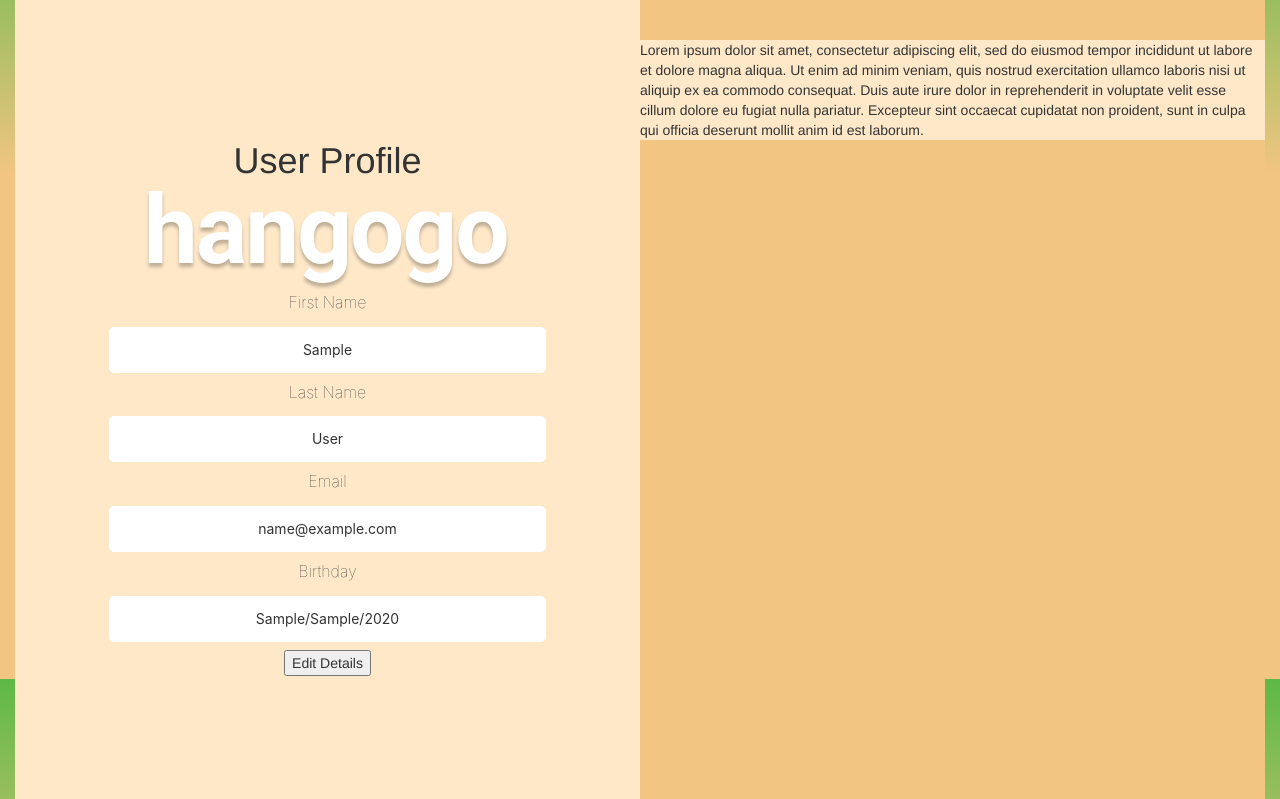
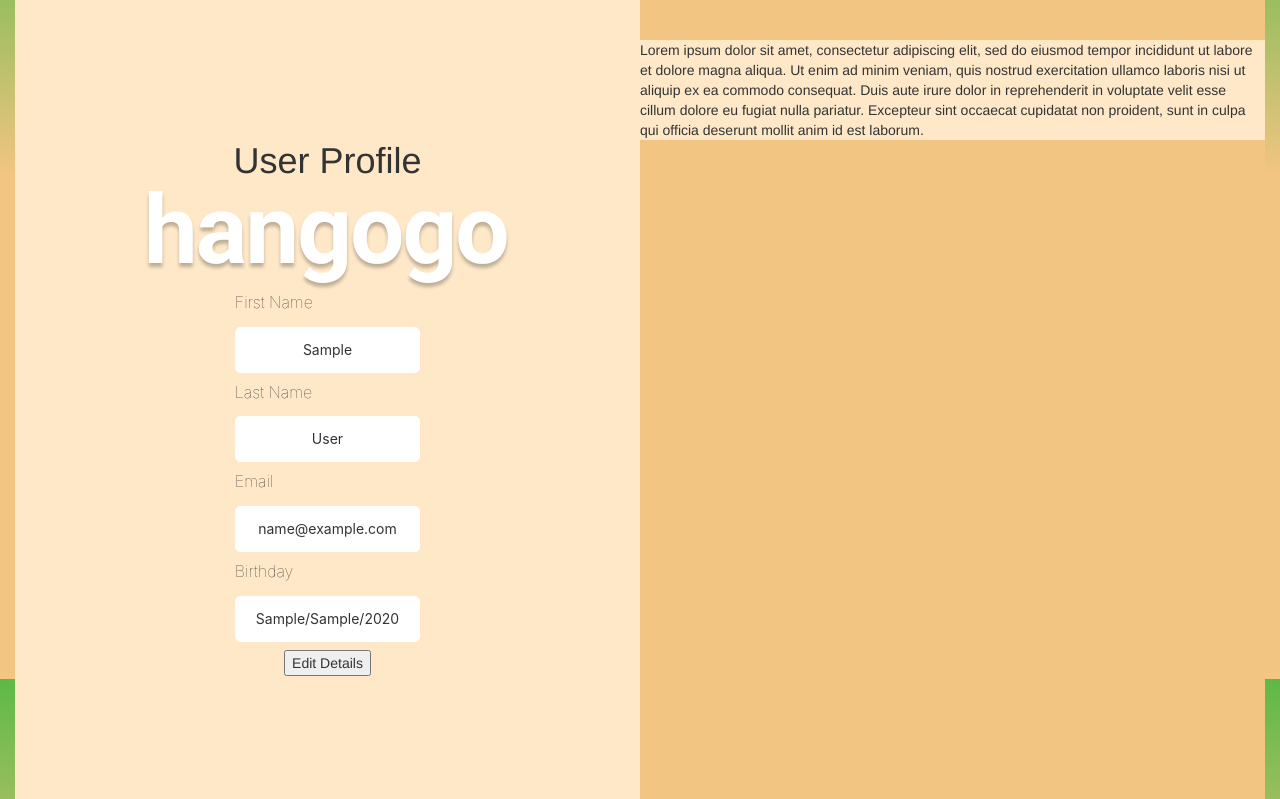
Before and after one commit to Lizeth-V/HangoGo, a Flask app: a page that uses templates/landing_page.html in a window 1280 px wide. Shown: the part 121-920 px from the top of the page. Run offline with Flask 3, Linux system fonts and the light colour scheme; a database or web service that is not in the repository returns one stand-in record (values such as "Sample title").

Commit message:
script changes for editing mode + css change
bonus logo path modified in interests page too

```diff
--- a/static/css/landing_page.css
+++ b/static/css/landing_page.css
@@ -54,9 +54,22 @@ html{
     box-sizing: border-box;
 }
 
-/* .user-edit{
+/* uses the same format as .user-profile p but allows it ot be used by
+span tag and make it editable (Lizeth) */
+.account-details .editable {
+    display: flex;
+    background-color: #fff;
+    width: 100%;
+    justify-content: center;
+    align-items: center;
+    font-family: 'Inter', sans-serif;
+    padding: 12px 20px;
+    margin: 8px 0;
+    border: 1px solid rgb(255, 255, 255);
+    border-radius: 5px;
+    box-sizing: border-box;
+}
 
-} */
 .user-chatbox {
     display: flex;
     flex-direction: column;
--- a/templates/interests.html
+++ b/templates/interests.html
@@ -10,7 +10,7 @@
     <body>
         <header>
             <div id="logo">
-                <img src="../Logos/hangogo.png" alt="Hangogo">
+                <img src="../static/icons/hangogo.png" alt="Hangogo">
             </div>
         </header>
         <section id = interests>
--- a/templates/landing_page.html
+++ b/templates/landing_page.html
@@ -3,6 +3,7 @@
 <head>
     <meta charset="UTF-8">
     <meta name="viewport" content="width=device-width, initial-scale=1.0">
+    <script src="../scripts/landing_page_edit.js"></script>
     <div class="logo">
         <h1>hangogo</h1>
         <ul>
@@ -19,17 +20,24 @@
         <div class="user-profile">
             <h1>User Profile</h1>
             <img src="../static/icons/hangogo.png" alt="">
-            <label for="first_name">First Name</label>
-            <p>{{first_name}}</p>
-            <label for="last_name">Last Name</label>
-            <p>{{last_name}}</p>
-            <label for="email">Email</label>
-            <p>{{email}}</p>
-            <label for="birthday">Birthday</label>
-            <p>{{birth_month}}/{{birth_day}}/{{birth_year}}</p>
+            <div class="account-details">
+                <label for="first_name">First Name</label>
+                <span id="first_name" class="editable">{{first_name}}</span>
+                <label for="last_name">Last Name</label>
+                <span id="last_name" class="editable">{{last_name}}</span>
+                <label for="email">Email</label>
+                <span id="email" class="editable">{{email}}</span>
+                <label for="birthday">Birthday</label>
+                <span id="birthday" class="editable">{{birth_month}}/{{birth_day}}/{{birth_year}}</span>
+            </div>
             <!-- Adding the edit functionality (Lizeth) -->
 
             <button id="editButton" onclick="enableEditMode()">Edit Details</button>
+
+            <!-- Cancel and Save Button for when enabeling editing mode -->
+            <button id="cancelButton" onclick="cancelEditMode()" style="display: none;">Cancel</button>
+
+            <button id="saveButton" onclick="saveDetails()" style="display: none;">Save Details</button>
 
         </div>
         <div class="user-chatbox">
@@ -44,31 +52,51 @@
     <script src="https://cdn.jsdelivr.net/npm/bootstrap@3.4.1/dist/js/bootstrap.min.js" integrity="sha384-aJ21OjlMXNL5UyIl/XNwTMqvzeRMZH2w8c5cRVpzpU8Y5bApTppSuUkhZXN0VxHd" crossorigin="anonymous"></script>
 
     <!-- Editing mode (Lizeth) -->
+    <script src="../scripts/landing_page_edit.js"></script>
     <script>
         function enableEditMode() {
-            // Get the elements to be edited
+            // elements being edited - birthday is not allowed to be edited
             var firstName = document.getElementById('first_name');
             var lastName = document.getElementById('last_name');
             var email = document.getElementById('email');
 
-            // Create input fields for editing
+            // create input fields for editing
             var inputFirstName = createInputField(firstName.innerText, 'first_name');
             var inputLastName = createInputField(lastName.innerText, 'last_name');
             var inputEmail = createInputField(email.innerText, 'email');
 
             // Replace text with input fields
-            firstName.innerHTML = '';  // Clear existing content
+            firstName.innerHTML = '';  // Clears existing content
             firstName.appendChild(inputFirstName);
 
-            lastName.innerHTML = '';  // Clear existing content
+            lastName.innerHTML = '';
             lastName.appendChild(inputLastName);
 
-            email.innerHTML = '';  // Clear existing content
+            email.innerHTML = '';
             email.appendChild(inputEmail);
 
-            // Disable the Edit button to prevent multiple edits
-            document.getElementById('editButton').disabled = true;
+            // Shows only the save and cancel buttons
+            document.getElementById('editButton').style.display = 'none';
+            document.getElementById('saveButton').style.display = 'inline-block';
+            document.getElementById('cancelButton').style.display = 'inline-block'
         }
+        // Cancel Edit Mode
+        function cancelEditMode() {
+
+        var firstName = document.getElementById('first_name');
+        var lastName = document.getElementById('last_name');
+        var email = document.getElementById('email');
+
+        // revert to original content
+        firstName.innerHTML = '{{first_name}}';
+        lastName.innerHTML = '{{last_name}}';
+        email.innerHTML = '{{email}}';
+
+        // Shows Edit button - hides save and cancel buttons
+        document.getElementById('editButton').style.display = 'inline-block';
+        document.getElementById('saveButton').style.display = 'none';
+        document.getElementById('cancelButton').style.display = 'none';
+    }
 
         function createInputField(value, id) {
             var input = document.createElement('input');
```
Also changed, not shown: scripts/landing_page_edit.js (added, +51 -0 lines).
